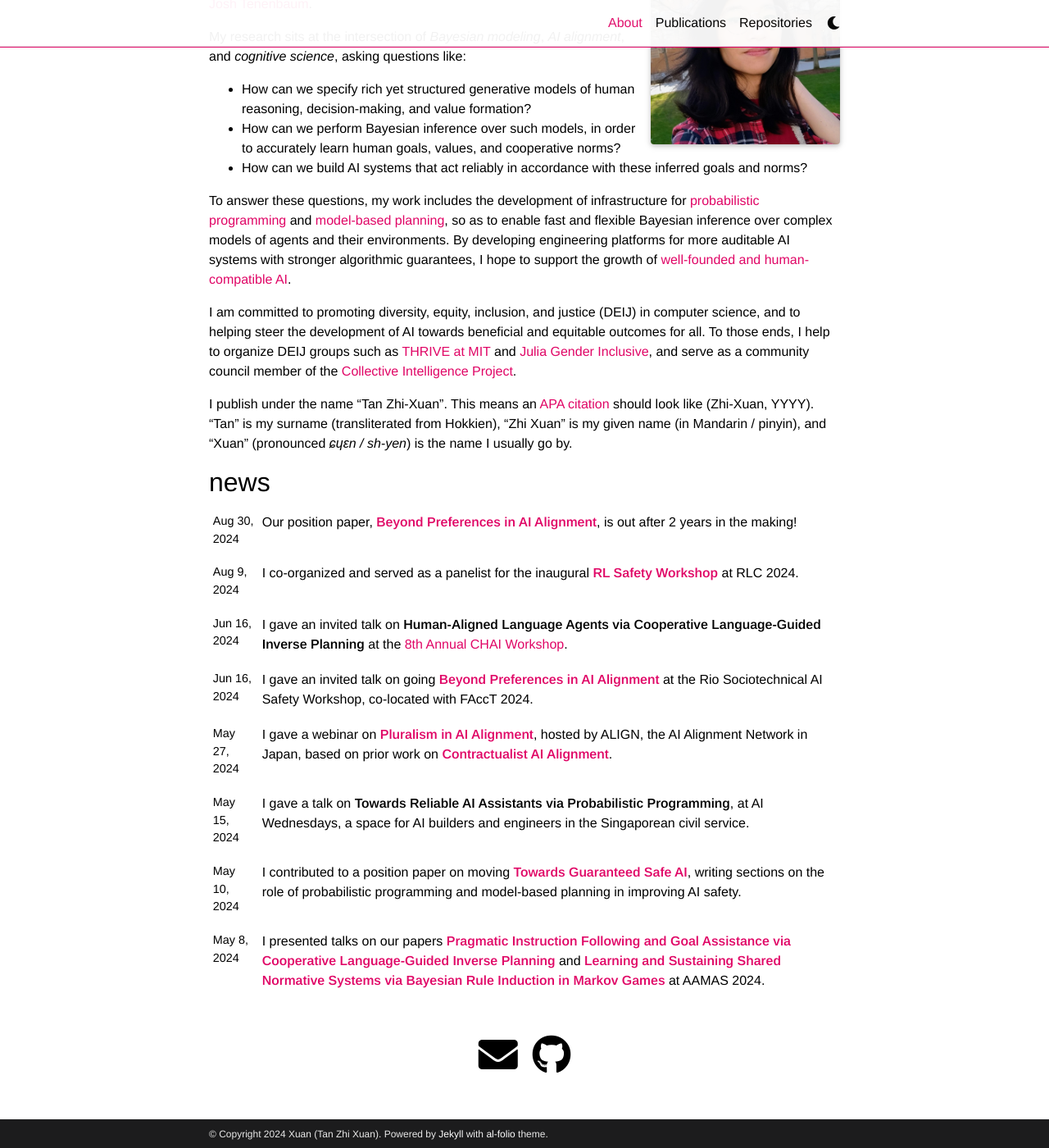
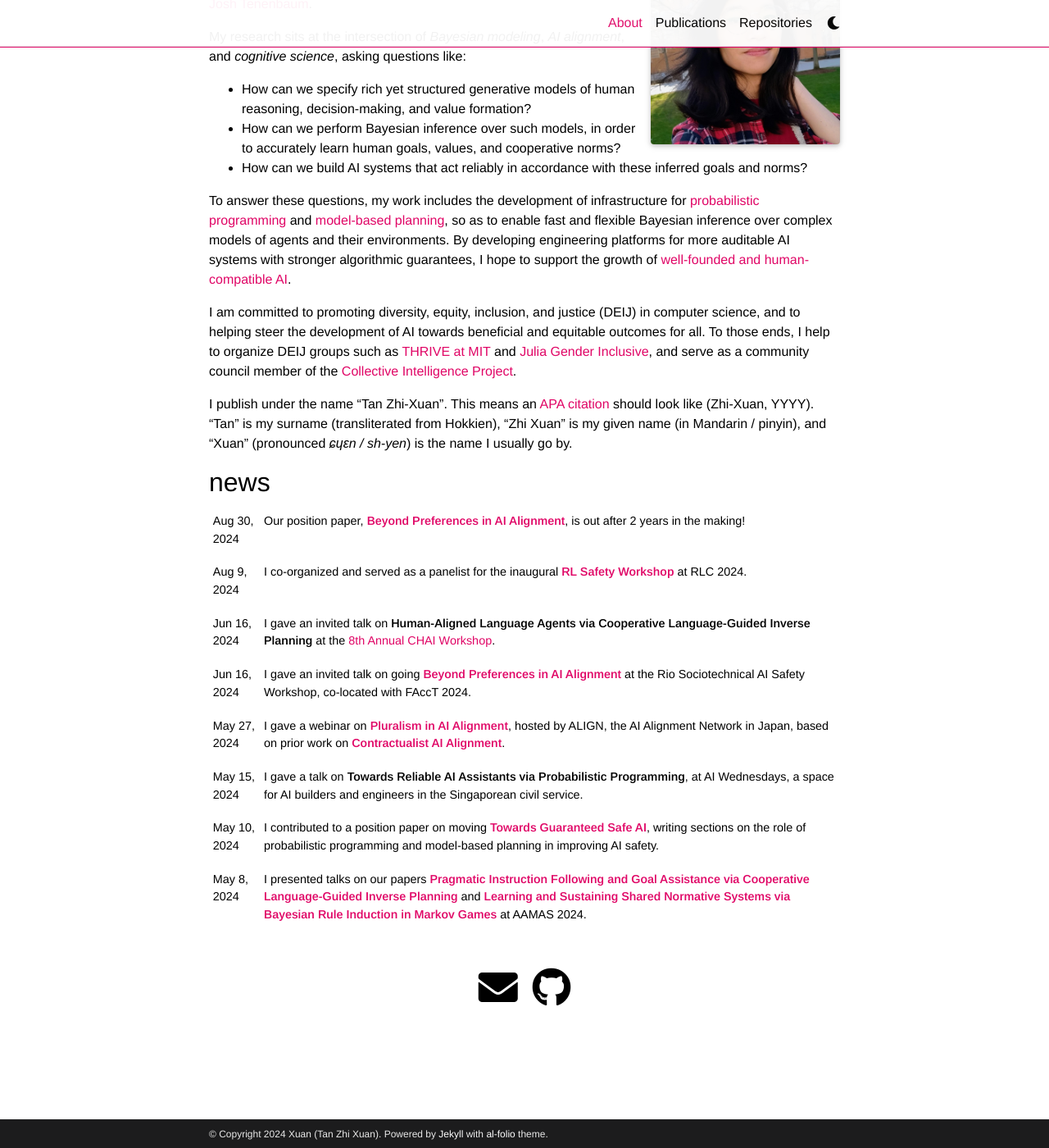
Before and after one commit to ztangent/ztangent.github.io, a Jekyll site: the page built from _pages/about.md, in a window 1280 px wide and 1400 px high, scrolled down 256 px. Shown: the whole window at 82% size. Built offline with Jekyll 4.4.1, drawn with Linux system fonts in a browser that asks for light colours; full-size pictures stand in for the smaller copies a plugin makes; comment, search, counter and statistics services are not loaded; a style sheet for code colours, icons or effects is not loaded.

Commit message:
Adjust table styling.

```diff
--- a/_sass/_base.scss
+++ b/_sass/_base.scss
@@ -4,12 +4,14 @@
 
 // Typography
 
-p, h1, h2, h3, h4, h5, h6, em, div, li, span, strong {
+p, h1, h2, h3, h4, h5, h6, em, div, li, span {
   color: var(--global-text-color);
   font-family: 'Arimo', sans-serif;
 }
 
 strong {
+  color: var(--global-text-color);
+  font-family: 'Arimo', sans-serif;
   font-weight: 600;
 }
 
@@ -20,9 +22,6 @@ hr {
 table {
   td, th {
     color: var(--global-text-color);
-  }
-  td {
-    font-size: 1rem;
   }
 }
 
```
